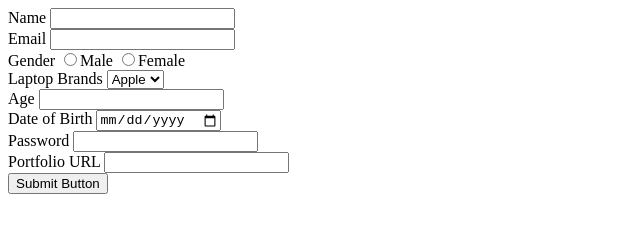
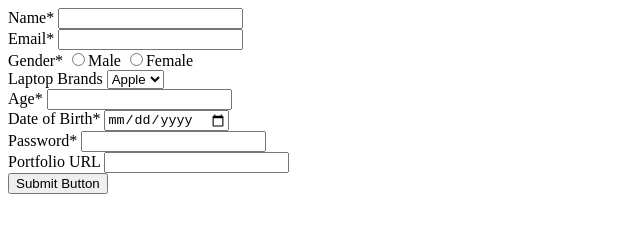
Before and after one commit to acciojob/job-app-form-Ganesh2048, a website: page main.html in a window 1280 px wide. Shown: the whole page, without its empty margins (0-640 px from the left). Drawn offline with Linux system fonts and the light colour scheme.

Commit message:
created a submission

```diff
--- a/main.html
+++ b/main.html
@@ -11,12 +11,12 @@
     <script type="text/javascript" src="./script.js">
 </script>
 		<form action="/action_page.php" method="post">
-			<label for="name">Name</label>
+			<label for="name">Name*</label>
 	<input type="text" id="name" required><br>
-		<label for="email">Email</label>
+		<label for="email">Email*</label>
 	<input type="email" id="email" required><br>
 
-	<label for="name">Gender</label>
+	<label for="name">Gender*</label>
 	<input type="radio" name="gender" value="male" required>Male
 	<input type="radio" name="gender" value="female" required>Female
 	<br>
@@ -27,12 +27,12 @@
 	<option value="HP" >HP</option>
 			</select>
 	<br>
-			<label for="age">Age</label>
+			<label for="age">Age*</label>
 	<input type="number" id="age" required>
 		<br>
-	<label for="dob">Date of Birth</label>
+	<label for="dob">Date of Birth*</label>
 	<input type="date" id="dob" required><br>
-	<label for="password">Password</label>
+	<label for="password">Password*</label>
 	<input type="password" id="password" required><br>
 			<lable for="portfolio">Portfolio URL</lable>
 			<input type="url" id="portfolio"><br>
```
